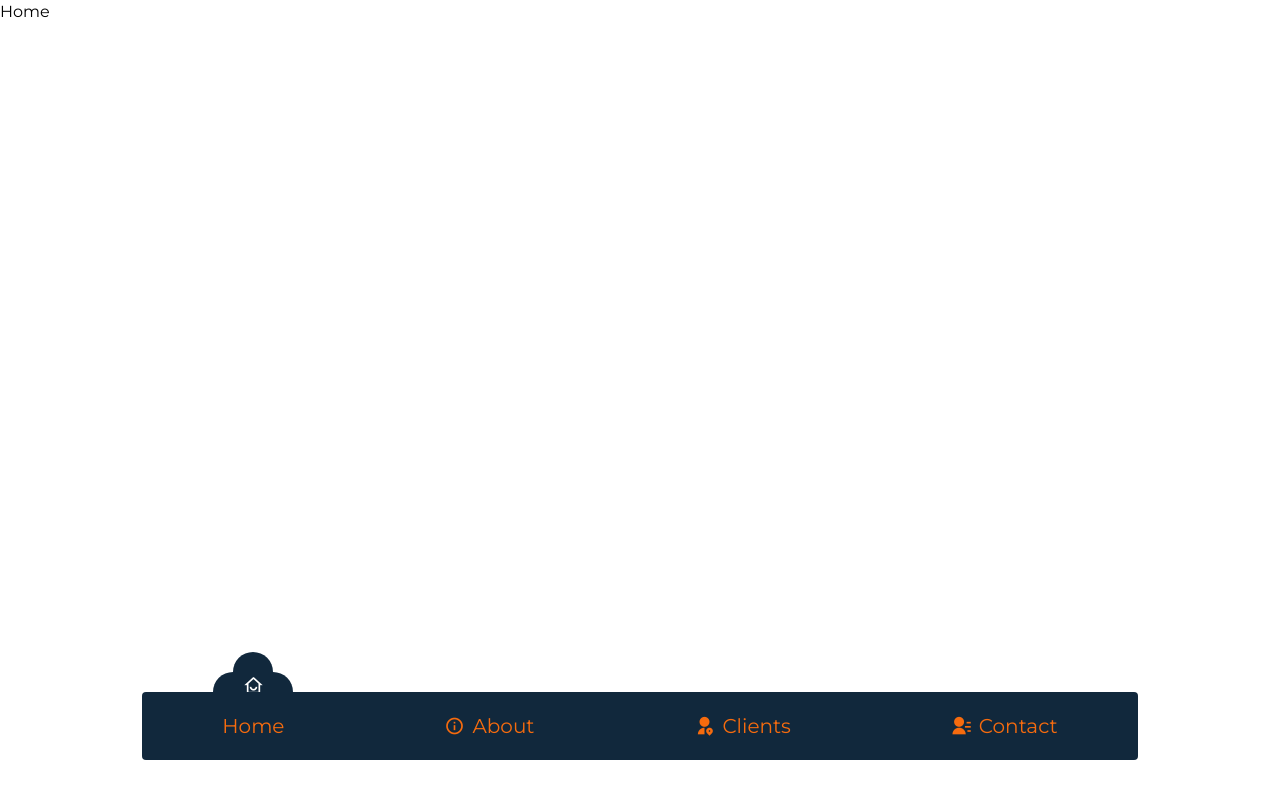
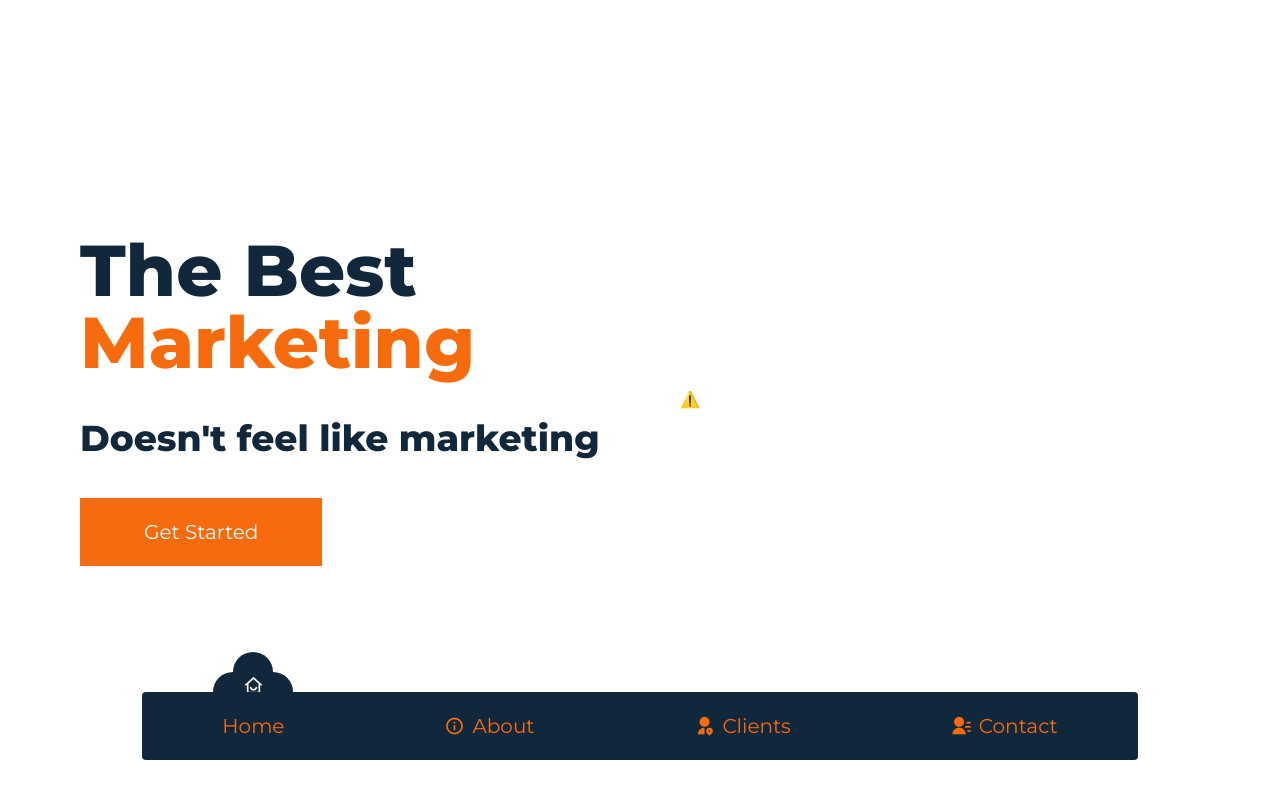
Before and after one commit to cyrilmuchemi/Marketing-Agency-Website, a React (Create React App) app: page / in a window 1280 px wide. Built offline with nearby package versions, Linux system fonts and the light colour scheme; no server answers.

Commit message:
Complete the intro section & start creating marketing strategies

```diff
--- /dev/null
+++ b/src/pages/Home/MarketingStrategies.js
@@ -0,0 +1,11 @@
+import React from 'react'
+
+const MarketingStrategies = () => {
+  return (
+    <div>
+
+    </div>
+  )
+}
+
+export default MarketingStrategies
--- a/src/pages/Home/index.js
+++ b/src/pages/Home/index.js
@@ -1,10 +1,11 @@
 import React from 'react';
 import Layout from '../../components/Layout';
+import Intro from './intro';
 
 const Home = () => {
   return (
     <Layout>
-      <h1>Home</h1>
+      <Intro/>
     </Layout>
   )
 }
--- a/src/pages/Home/intro.js
+++ b/src/pages/Home/intro.js
@@ -1,11 +1,25 @@
 import React from 'react';
 
-const intro = () => {
+const Intro = () => {
   return (
-    <div>
+    <div className='grid grid-cols-2 h-screen items-center px-20'>
+        <div className='flex flex-col space-y-10'>
+          <h1 className='text-7xl font-semibold text-primary'>The Best <br/><b className='text-secondary'>Marketing</b></h1>
+          <h1 className='text-4xl font-semibold text-primary'>Doesn't feel like marketing</h1>
+          <button className='bg-secondary px-16 py-5 text-xl text-white max-w-max'>Get Started</button>
 
+        </div>
+
+        <div className='p-10'>
+        <lottie-player
+        src="https://assets7.lottiefiles.com/packages/lf20_hwcplx4x.json"
+        background="transparent"  speed="1"
+        loop
+        autoplay>
+        </lottie-player>
+        </div>
     </div>
   )
 }
 
-export default intro;
+export default Intro;
```
